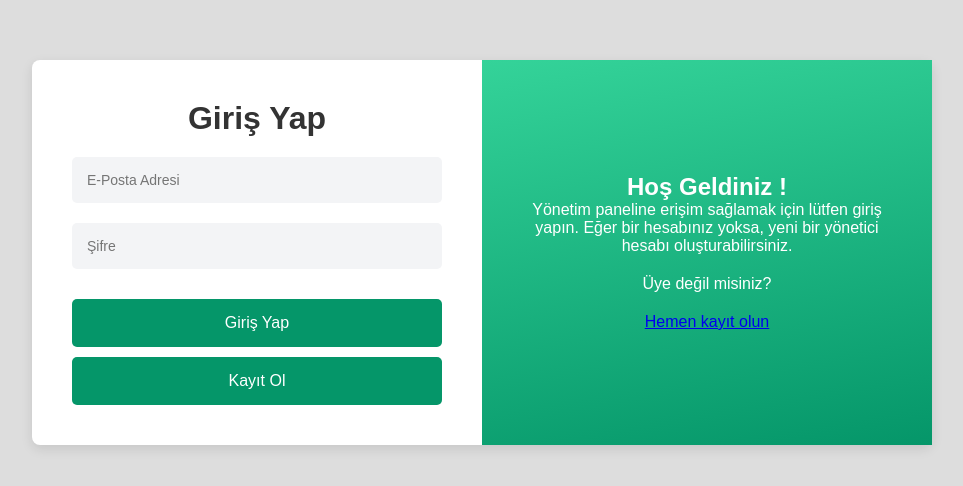
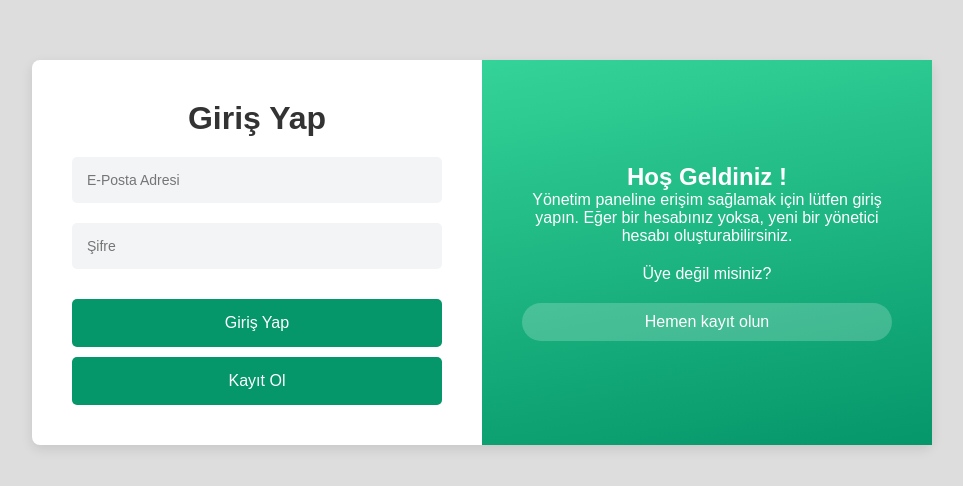
Before and after one commit to beratdimen/ogrenciKayitNext, a Next.js app: page /login in a window 1280 px wide. Shown: the part 148-634 px from the top of the page, without its empty margins (158-1121 px from the left). Built offline with nearby package versions, Linux system fonts and the light colour scheme.

Commit message:
container css kısmı düzenlendi

```diff
--- a/app/login/login.css
+++ b/app/login/login.css
@@ -80,13 +80,14 @@ intro-container h2 {
   font-size: 16px;
 }
 
-.intro-container button {
+.intro-container a {
   background-color: rgba(255, 255, 255, 0.2);
   padding: 10px 30px;
   border-radius: 50px;
   color: white;
-  border: none;
+  text-decoration: none;
   cursor: pointer;
+  display: inline-block;
 }
 
 .intro-container button:hover {
```
